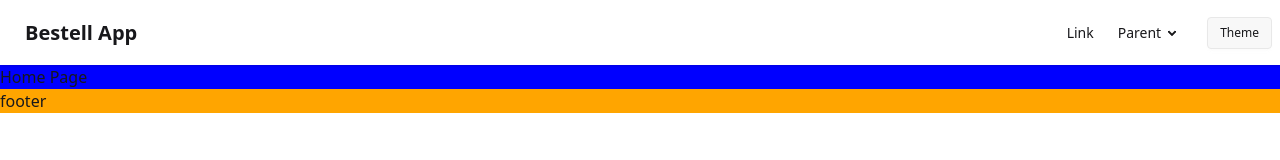
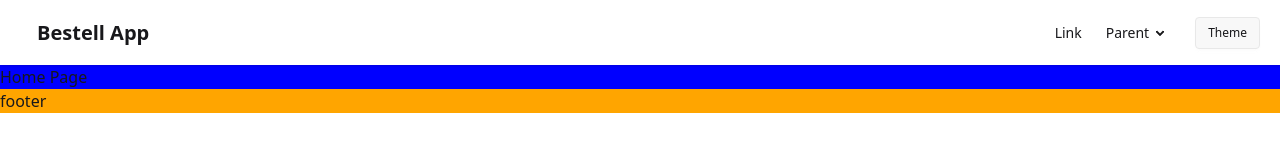
Before and after one commit to larsbeckdev/demo-bestell-app, a Vue app: page / in a window 1280 px wide. Shown: the top 160 px of the page. Built offline with nearby package versions, Linux system fonts and the light colour scheme.

Commit message:
Add padding to the header navbar container

```diff
--- a/src/layouts/components/Header.vue
+++ b/src/layouts/components/Header.vue
@@ -4,7 +4,7 @@ import ThemeController from '@/components/ui/theme/ThemeController.vue'
 
 <template>
   <header class="w-full">
-    <div class="navbar bg-base-100 shadow-sm">
+    <div class="navbar bg-base-100 shadow-sm px-5">
       <!-- Left -->
       <div class="navbar-start">
         <a class="btn btn-ghost text-xl">Bestell App</a>
```
